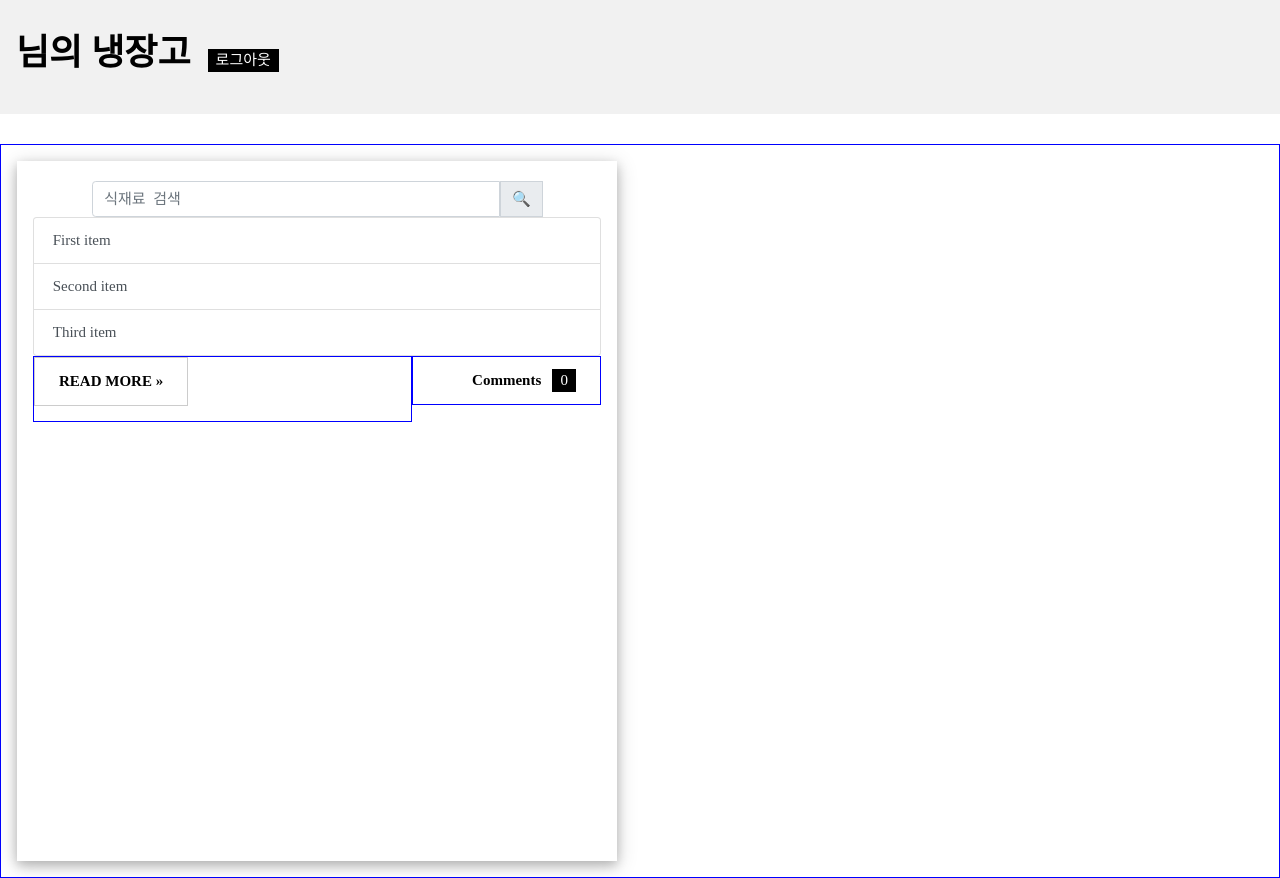
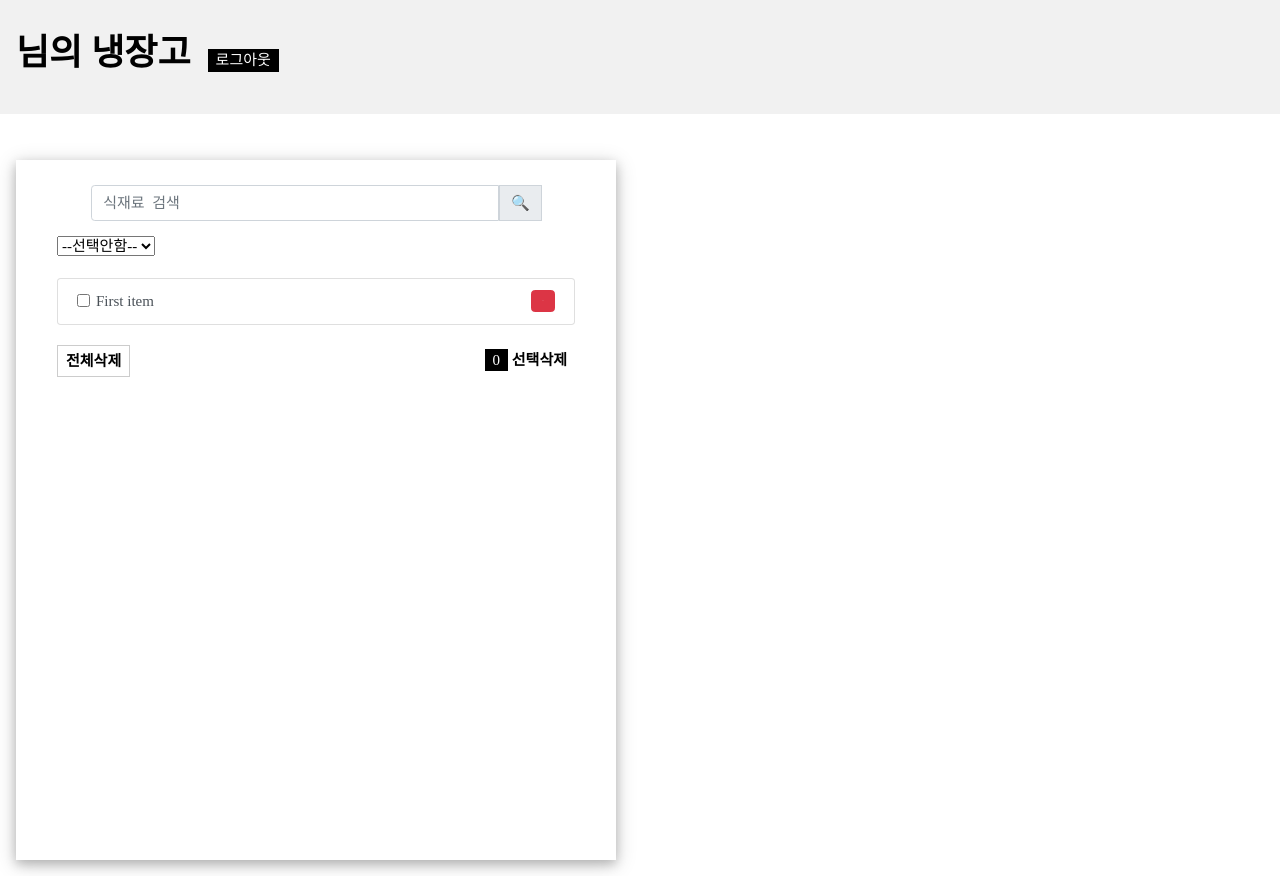
Before and after one commit to Kim-DaHam/recipe-app-front, a React (Create React App) app in the folder recipe-react-app/: page /fridge in a window 1280 px wide. Built offline with nearby package versions, Linux system fonts and the light colour scheme; a web font is replaced by a local one.

Commit message:
Fridge - Fridge Container

```diff
--- a/recipe-react-app/src/routes/Fridge/Fridge.css
+++ b/recipe-react-app/src/routes/Fridge/Fridge.css
@@ -23,8 +23,8 @@
     height: 700px;
 }
 
-#ingredients-searchBar {
-    margin-top: 20px;
+#ingredients-searchBar form {
+    margin-top: 25px;
 }
 
 #ingredients-searchBar .input-group{
@@ -32,6 +32,30 @@
     margin: auto;
 }
 
-.w3-col {
-    border: 1px solid blue;
+#ingredients-searchBar #i-category {
+    margin-top: 15px;
+    margin-left: 25px;
 }
+
+#ingredients-list {
+    margin: auto;
+    margin-top: 20px;
+    width: 550px;
+}
+
+#ingredients-list .list-group a {
+    padding-left: 38px;
+}
+
+#ingredients-list .list-group button {
+    width: 15px;
+    height: 22px;
+    font-size: 1px;
+    display: flex;
+    align-items: center;
+    justify-content: center;
+}
+
+#ingredients-list #delete-btn {
+    margin-top: 20px;
+}
--- a/recipe-react-app/src/routes/Fridge/Fridge.js
+++ b/recipe-react-app/src/routes/Fridge/Fridge.js
@@ -21,8 +21,8 @@ class Fridge extends React.Component {
                         {/* Fridge */}
                         <div id="fridge-container" class="w3-card-4 w3-margin w3-white">
                             {/* Ingredients SearchBar */}
-                            <div class="w3-container">
-                                <form id="ingredients-searchBar" class="form-inline" action="/action_page.php">
+                            <div id="ingredients-searchBar" class="w3-container">
+                                <form class="form-inline" action="/action_page.php">
                                     <div class="input-group">
                                         <input type="text" class="form-control" placeholder="식재료  검색"/>
                                         <div class="input-group-prepend">
@@ -30,20 +30,38 @@ class Fridge extends React.Component {
                                         </div>
                                     </div>
                                 </form>
+                                <select name="i-category" id="i-category">
+                                    <option value="">--선택안함--</option>
+                                    <option value="채소">채소</option>
+                                    <option value="과일">과일</option>
+                                    <option value="유제품">유제품</option>
+                                    <option value="유제품">육류</option>
+                                    <option value="기타">기타</option>
+                                </select>
                             </div>
                             {/* Ingredients List */}
-                            <div class="w3-container">
-                            <div class="list-group">
-                                <a href="#" class="list-group-item list-group-item-action">First item</a>
-                                <a href="#" class="list-group-item list-group-item-action">Second item</a>
-                                <a href="#" class="list-group-item list-group-item-action">Third item</a>
+                            <div id="ingredients-list" class="w3-container">
+                                <div class="list-group">
+                                    <a href="#" class="list-group-item list-group-item-action">
+                                        <input type="checkbox" class="form-check-input"/>
+                                        First item
+                                        <button type="button" class="btn btn-danger w3-right"><b>―</b></button>
+                                    </a>
                                 </div>
-                                <div class="w3-row">
+                                <div id="delete-btn" class="w3-row">
                                     <div class="w3-col m8 s12">
-                                    <p><button class="w3-button w3-padding-large w3-white w3-border"><b>READ MORE »</b></button></p>
+                                        <p>
+                                            <button class="w3-button w3-padding-small w3-white w3-border">
+                                                <b>전체삭제</b>
+                                            </button>
+                                        </p>
                                     </div>
                                     <div class="w3-col m4 w3-hide-small">
-                                    <p><span class="w3-padding-large w3-right"><b>Comments  </b> <span class="w3-tag">0</span></span></p>
+                                        <p>
+                                            <span class="w3-padding-small w3-right">
+                                                <span class="w3-tag">0</span><b>  선택삭제</b>
+                                            </span>
+                                        </p>
                                     </div>
                                 </div>
                             </div>
```
